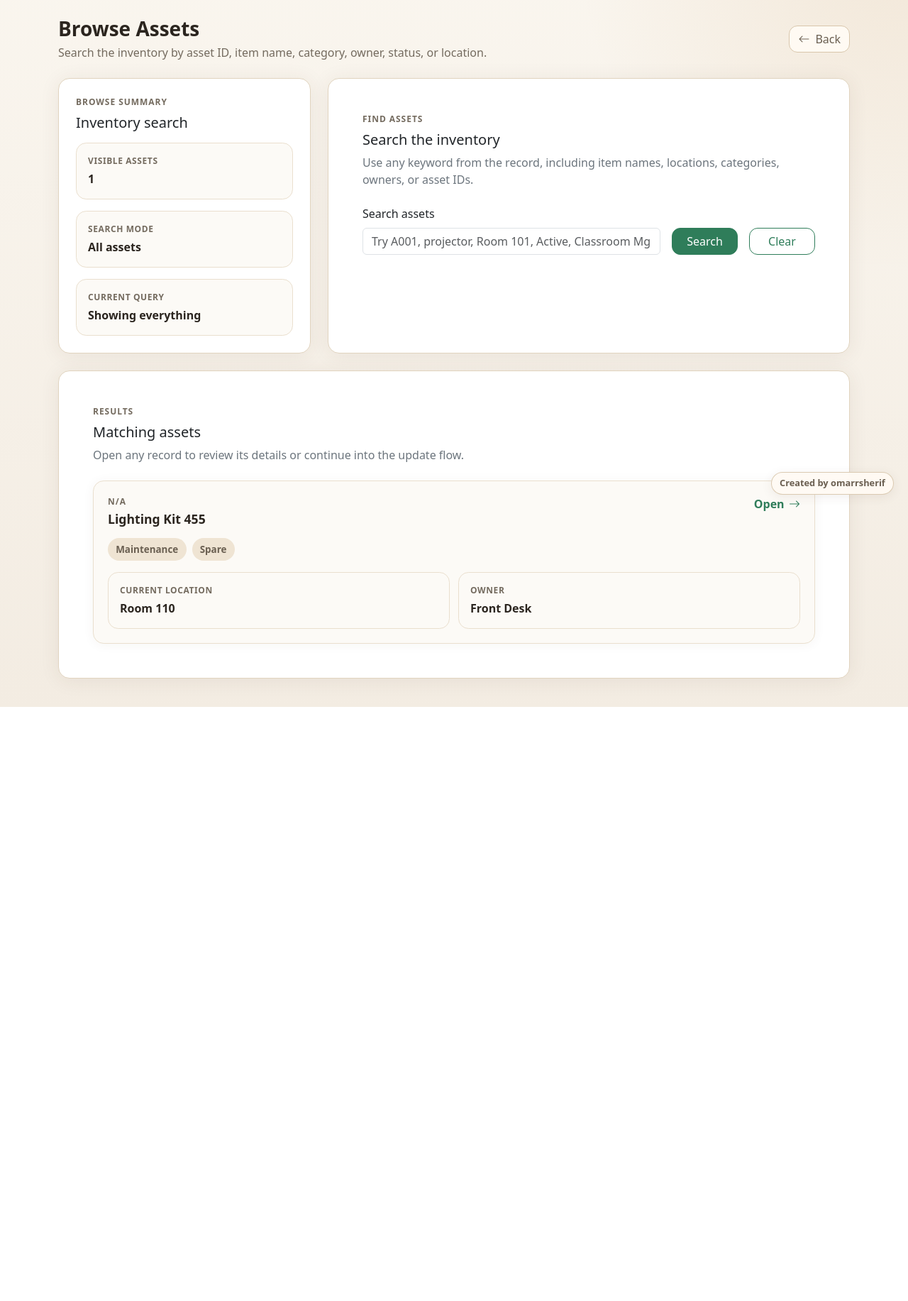
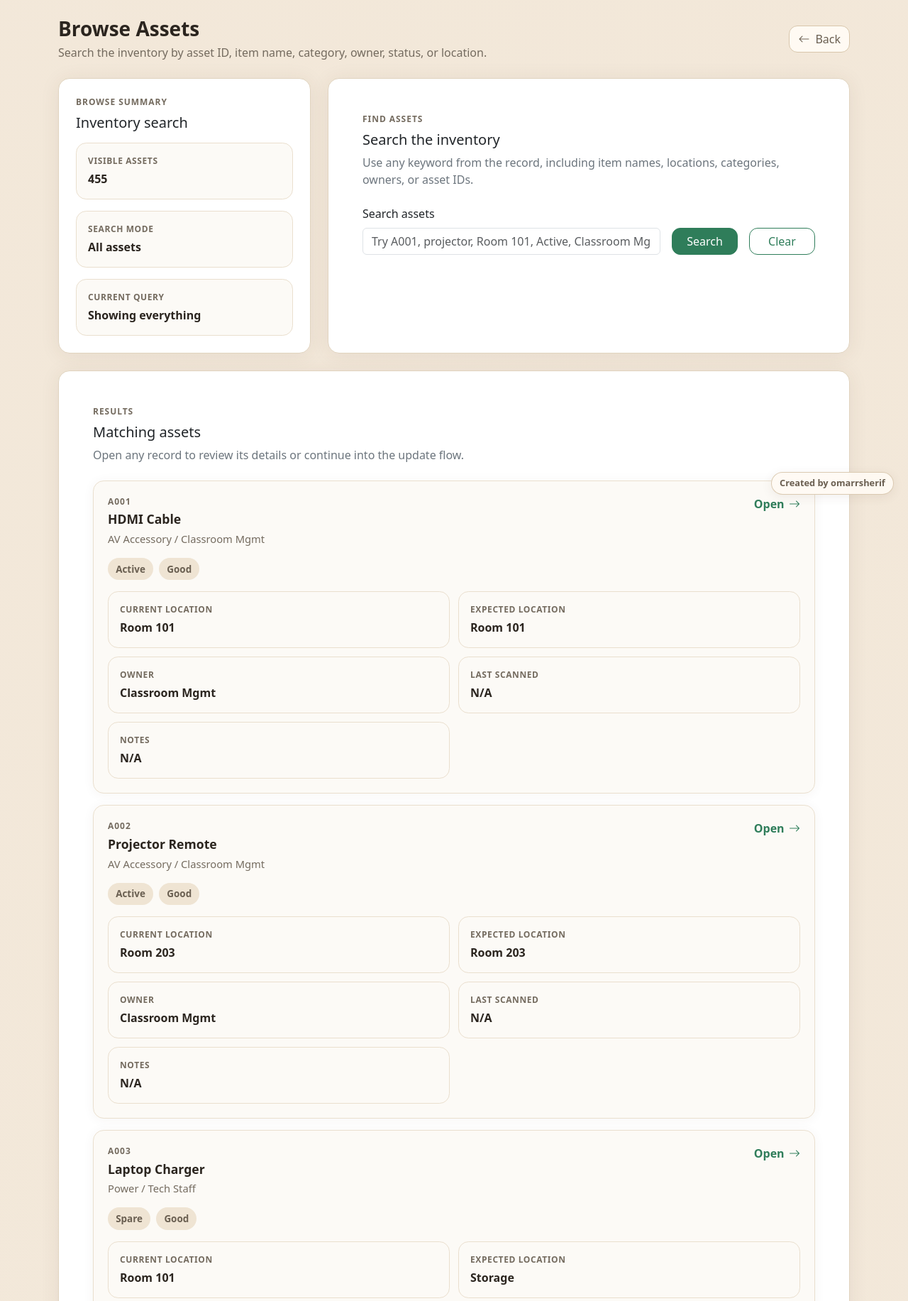
Before and after one commit to omarrsherif/qr-asset-tracker, a Flask app: page /assets in a window 1280 px wide. Shown: the part 87-1920 px from the top of the page at 71% size. Before the commit the page ends 1083 px from the top, so only its background shows below. Run offline with Flask 3, Linux system fonts and the light colour scheme; some libraries are stand-ins or nearby versions.

Commit message:
Improve asset browsing and scan update flow

```diff
--- a/app.py
+++ b/app.py
@@ -5,13 +5,14 @@ from pathlib import Path
 
 import cv2
 import numpy as np
-from flask import Flask, flash, redirect, render_template, request, session, url_for
+from flask import Flask, abort, flash, redirect, render_template, request, send_from_directory, session, url_for
 
 app = Flask(__name__)
 app.secret_key = secrets.token_hex(16)
 
 BASE_DIR = Path(__file__).resolve().parent
 CSV_FILE = BASE_DIR / "assets_demo.csv"
+QR_CODES_DIR = BASE_DIR / "qrcodes"
 NOT_AVAILABLE = "N/A"
 FIELDNAMES = [
     "asset_id",
@@ -129,7 +130,7 @@ def normalize_asset_record(asset):
 
 def load_assets():
     assets = {}
-    with open(CSV_FILE, newline="", encoding="utf-8") as csv_file:
+    with open(CSV_FILE, newline="", encoding="utf-8-sig") as csv_file:
         reader = csv.DictReader(csv_file)
         for row in reader:
             asset = {}
@@ -243,6 +244,23 @@ def filter_assets(asset_query):
     return filtered_assets, query
 
 
+def build_qr_image_name(asset_id):
+    return f"{asset_id}_qr.png"
+
+
+def get_qr_image_path(asset_id):
+    return QR_CODES_DIR / build_qr_image_name(asset_id)
+
+
+def get_asset_detail_context(asset):
+    qr_image_path = get_qr_image_path(asset["asset_id"])
+    return {
+        "asset": asset,
+        "qr_image_available": qr_image_path.is_file(),
+        "qr_image_url": url_for("qr_code_image", filename=qr_image_path.name),
+    }
+
+
 @app.route("/")
 def home():
     return render_with_options("home.html")
@@ -263,7 +281,15 @@ def asset_detail(asset_id):
         flash(f"Unknown asset ID: {asset_id}", "error")
         return redirect(url_for("assets_page"))
 
-    return render_with_options("asset_detail.html", asset=assets[asset_id])
+    return render_with_options("asset_detail.html", **get_asset_detail_context(assets[asset_id]))
+
+
+@app.route("/qrcodes/<path:filename>")
+def qr_code_image(filename):
+    file_path = QR_CODES_DIR / filename
+    if not file_path.is_file():
+        abort(404)
+    return send_from_directory(QR_CODES_DIR, filename)
 
 
 @app.route("/scan")
@@ -337,7 +363,7 @@ def submit_scan(asset_id):
     asset = assets[asset_id]
     form_values, errors = validate_required(
         request.form,
-        ["scan_location", "status", "notes"],
+        ["scan_location", "status"],
     )
 
     form_values["scan_location"] = normalize_text_field(form_values["scan_location"])
@@ -358,6 +384,7 @@ def submit_scan(asset_id):
         form_values["maintenance_state"] = collapse_spaces(request.form.get("maintenance_state", ""))
     else:
         form_values["maintenance_state"] = selected_maintenance_state
+    form_values["notes"] = normalize_value(request.form.get("notes", ""))
 
     scanned_ids = get_session_scans()
     warnings = build_scan_context(asset, scanned_ids)["warnings"]
@@ -437,7 +464,6 @@ def add_item():
             "current_location",
             "status",
             "owner",
-            "notes",
         ]
 
         for field_name in required_fields:
--- a/assets_demo.csv
+++ b/assets_demo.csv
@@ -1,7 +1,7 @@
 asset_id,item_name,category,expected_location,current_location,status,owner,maintenance_state,last_scanned,last_scan_location,scan_count,notes
 A001,HDMI Cable,AV Accessory,Room 101,Room 101,Active,Classroom Mgmt,Good,N/A,N/A,0,N/A
 A002,Projector Remote,AV Accessory,Room 203,Room 203,Active,Classroom Mgmt,Good,N/A,N/A,0,N/A
-A003,Laptop Charger,Power,Storage,Storage,Spare,Tech Staff,Good,N/A,N/A,0,N/A
+A003,Laptop Charger,Power,Storage,Room 101,Spare,Tech Staff,Good,2026-04-16 22:20:04,Room 101,1,N/A
 A004,Document Camera,AV Equipment,Room 110,Room 110,Active,Classroom Mgmt,Good,N/A,N/A,0,N/A
 A005,Wireless Mic,Audio,Room 205,Room 205,Active,Event Support,Needs Battery,N/A,N/A,0,N/A
 A006,Tablet Cart,Mobile Device,Room 102,Room 102,Active,Classroom Mgmt,Good,N/A,N/A,0,N/A
--- a/generate_qrcodes.py
+++ b/generate_qrcodes.py
@@ -11,7 +11,7 @@ OUTPUT_DIR = BASE_DIR / "qrcodes"
 def generate_qr_codes():
     OUTPUT_DIR.mkdir(exist_ok=True)
 
-    with open(CSV_FILE, newline="", encoding="utf-8") as csv_file:
+    with open(CSV_FILE, newline="", encoding="utf-8-sig") as csv_file:
         reader = csv.DictReader(csv_file)
         count = 0
 
--- a/static/style.css
+++ b/static/style.css
@@ -168,6 +168,12 @@ body {
     color: #2b251f;
 }
 
+.asset-subtitle {
+    margin-top: 0.35rem;
+    color: #746b5f;
+    font-size: 0.92rem;
+}
+
 .asset-open-link {
     display: inline-flex;
     align-items: center;
--- a/templates/add_item.html
+++ b/templates/add_item.html
@@ -77,7 +77,7 @@
                     </div>
                     <div class="col-12">
                         <label class="form-label" for="notes">Notes</label>
-                        <textarea class="form-control" id="notes" name="notes" rows="4" required>{{ form_values.notes }}</textarea>
+                        <textarea class="form-control" id="notes" name="notes" rows="4">{{ form_values.notes if form_values.notes != 'N/A' else '' }}</textarea>
                     </div>
                 </div>
             </div>
--- a/templates/assets.html
+++ b/templates/assets.html
@@ -75,12 +75,13 @@
                             <div>
                                 <div class="asset-id">{{ asset.asset_id }}</div>
                                 <h3 class="asset-name">{{ asset.item_name }}</h3>
+                                <p class="asset-subtitle mb-0">{{ asset.category }} / {{ asset.owner }}</p>
                             </div>
                             <span class="asset-open-link">Open <i class="bi bi-arrow-right"></i></span>
                         </div>
                         <div class="asset-chip-row">
-                            <span class="asset-chip">{{ asset.category }}</span>
                             <span class="asset-chip">{{ asset.status }}</span>
+                            <span class="asset-chip">{{ asset.maintenance_state }}</span>
                         </div>
                         <div class="asset-meta-grid">
                             <div class="summary-stat">
@@ -88,8 +89,20 @@
                                 <span class="value">{{ asset.current_location }}</span>
                             </div>
                             <div class="summary-stat">
+                                <span class="label">Expected location</span>
+                                <span class="value">{{ asset.expected_location }}</span>
+                            </div>
+                            <div class="summary-stat">
                                 <span class="label">Owner</span>
                                 <span class="value">{{ asset.owner }}</span>
+                            </div>
+                            <div class="summary-stat">
+                                <span class="label">Last scanned</span>
+                                <span class="value">{{ asset.last_scanned }}</span>
+                            </div>
+                            <div class="summary-stat">
+                                <span class="label">Notes</span>
+                                <span class="value">{{ asset.notes }}</span>
                             </div>
                         </div>
                     </a>
--- a/templates/scan_form.html
+++ b/templates/scan_form.html
@@ -9,7 +9,7 @@
         <p>Review the current asset details and save the latest scan information.</p>
     </div>
     <a class="btn btn-outline-secondary btn-icon" href="{{ url_for('back_from_scan') }}">
-        <i class="bi bi-arrow-left"></i>Back
+        <i class="bi bi-x-lg"></i>Cancel
     </a>
 </div>
 
@@ -78,7 +78,7 @@
                             </div>
                             <div class="col-12">
                                 <label class="form-label" for="notes">Notes</label>
-                                <textarea class="form-control" id="notes" name="notes" rows="4" required>{{ form_values.get('notes', asset.notes if asset.notes != 'N/A' else '') }}</textarea>
+                                <textarea class="form-control" id="notes" name="notes" rows="4">{{ form_values.get('notes', asset.notes if asset.notes != 'N/A' else '') }}</textarea>
                             </div>
                         </div>
                     </div>
```
Also changed, not shown: other parts of static/style.css (+41 -0 lines), templates/asset_detail.html (+51 -1 lines).
